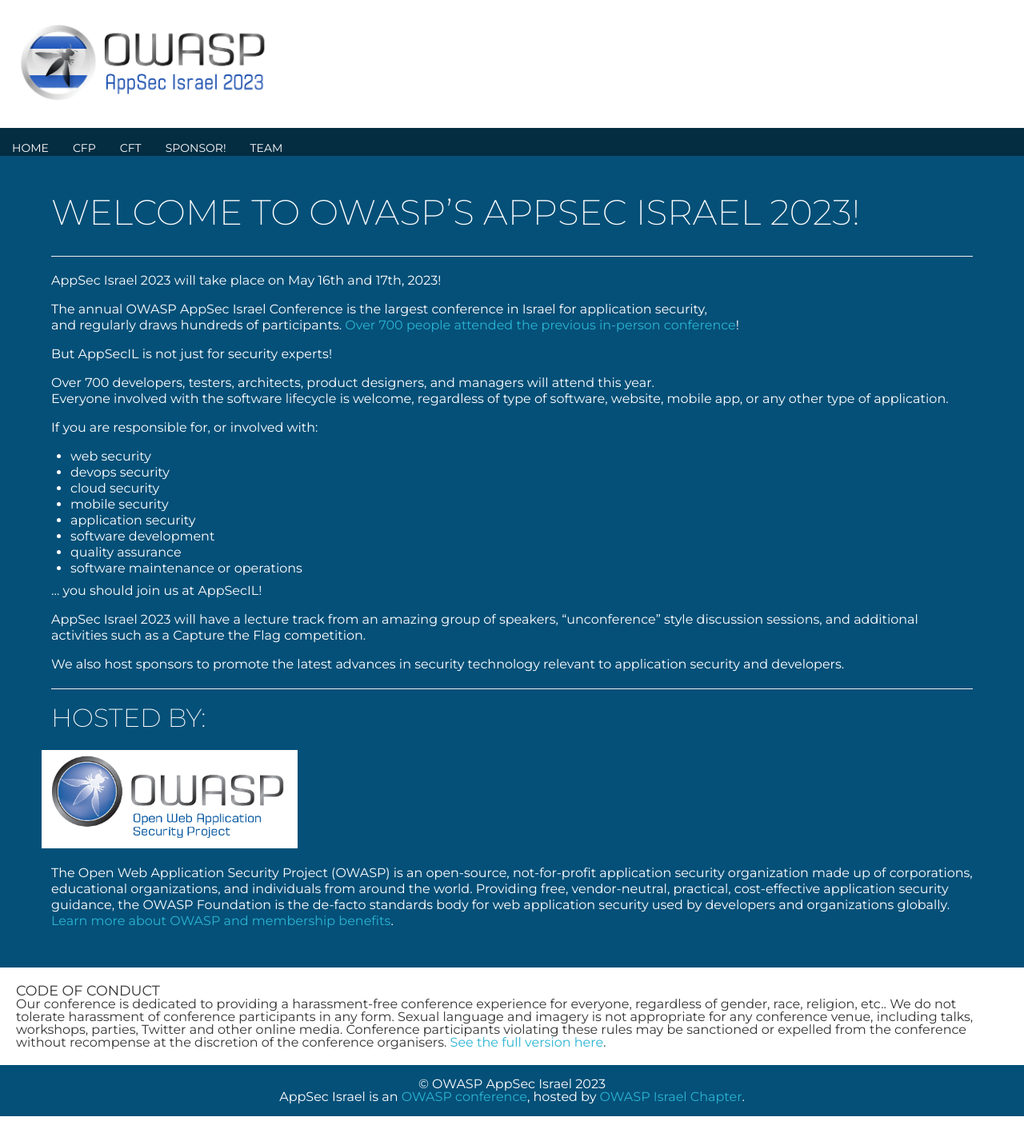
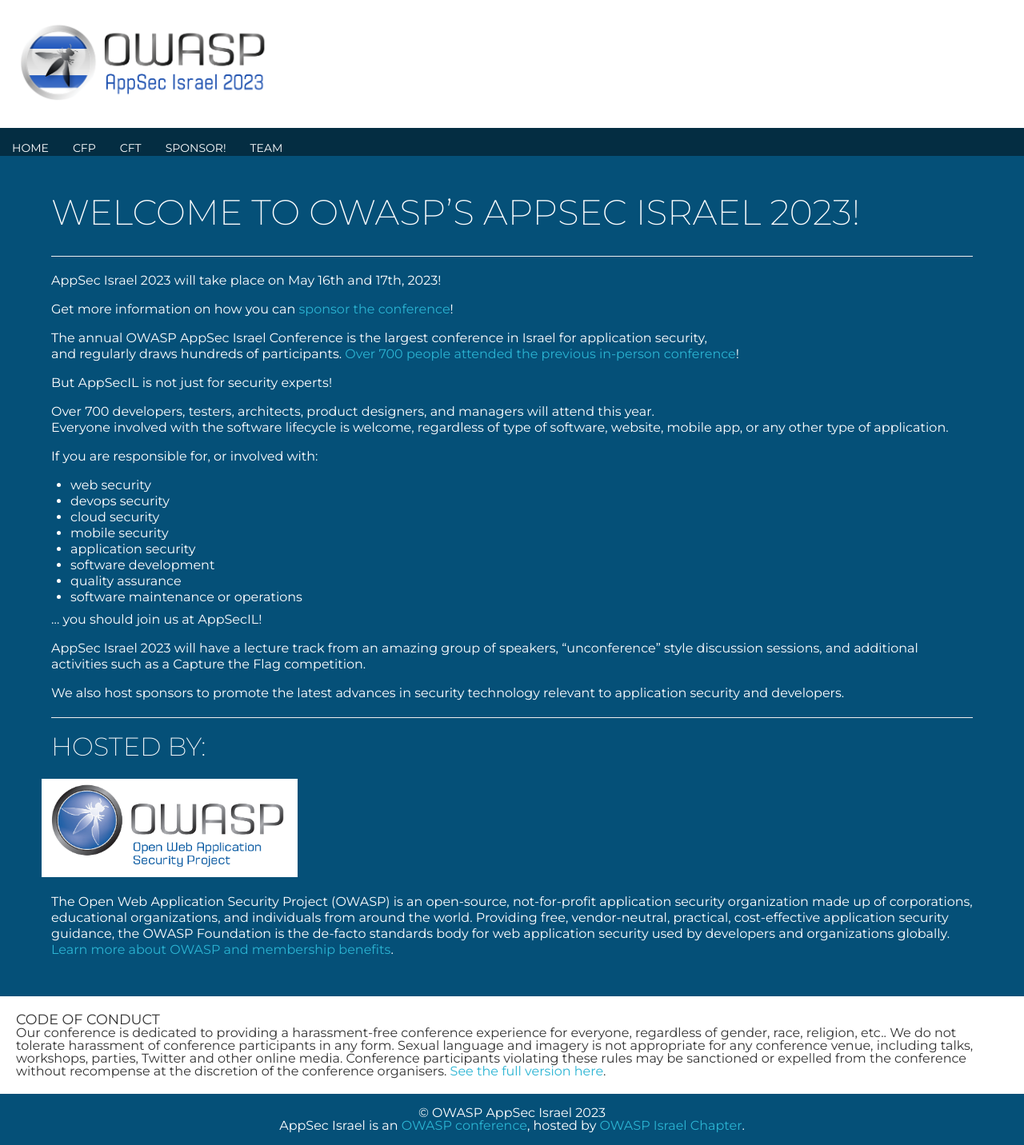
Before and after one commit to OWASP/www-event-appsecil-2023, a Jekyll site: the page built from index.md, in a window 1280 px wide. Shown: the whole page at 80% size. Built offline with Jekyll 4.4.1, drawn with Linux system fonts in a browser that asks for light colours; our own code applies the rules of GitHub Pages for plain Markdown files; before the commit the page ends 1396 px from its top, so only the background shows below that.

Commit message:
Add note about sponsoring

```diff
--- a/index.md
+++ b/index.md
@@ -9,6 +9,8 @@
 <!-- rebuild -->
 
 **{{ site.title }} will take place on {{ site.dates }}!**
+
+Get more information on how you can [sponsor the conference](https://appsecil.org/assets/AppSecIL2023Sponsorships.pdf)!
 
 <!--The agendas and **links for webinars** for the [training day](Training) and the [main track talks](Agenda) have now been published!-->
 
```
